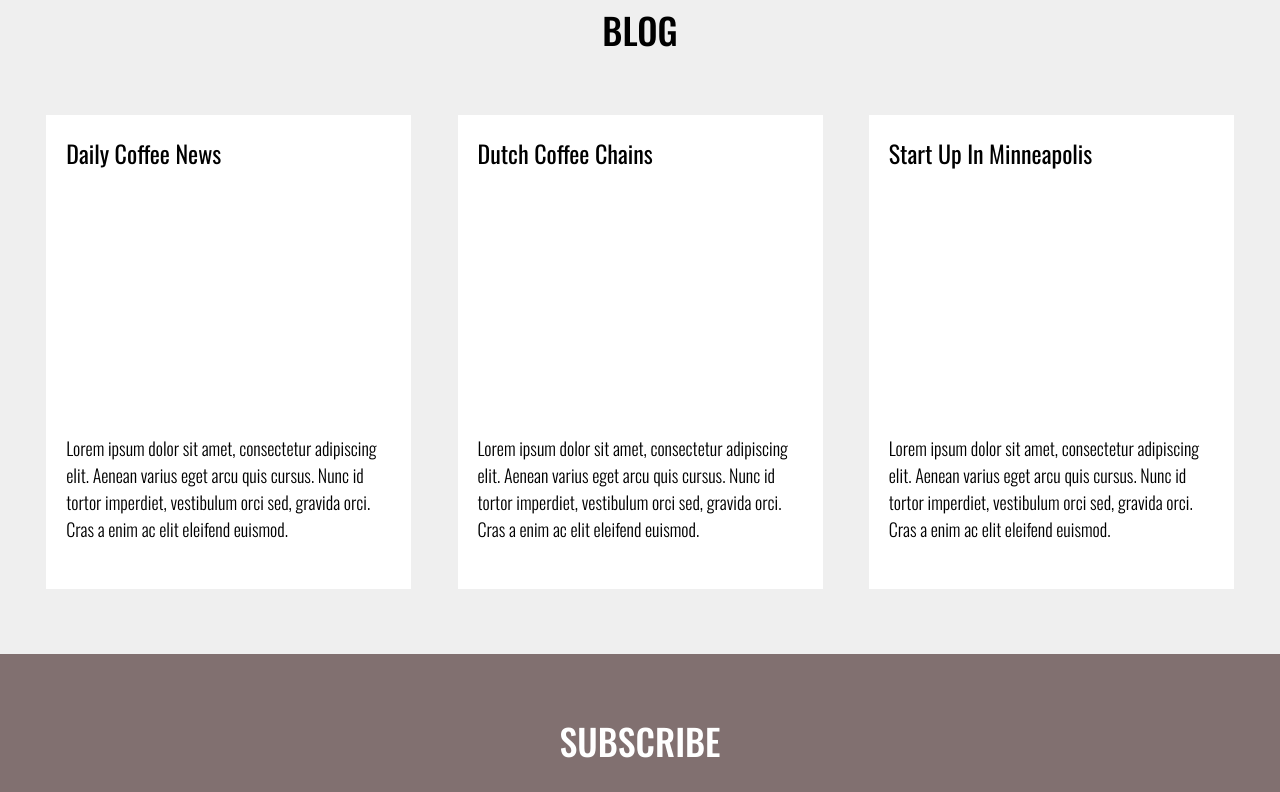
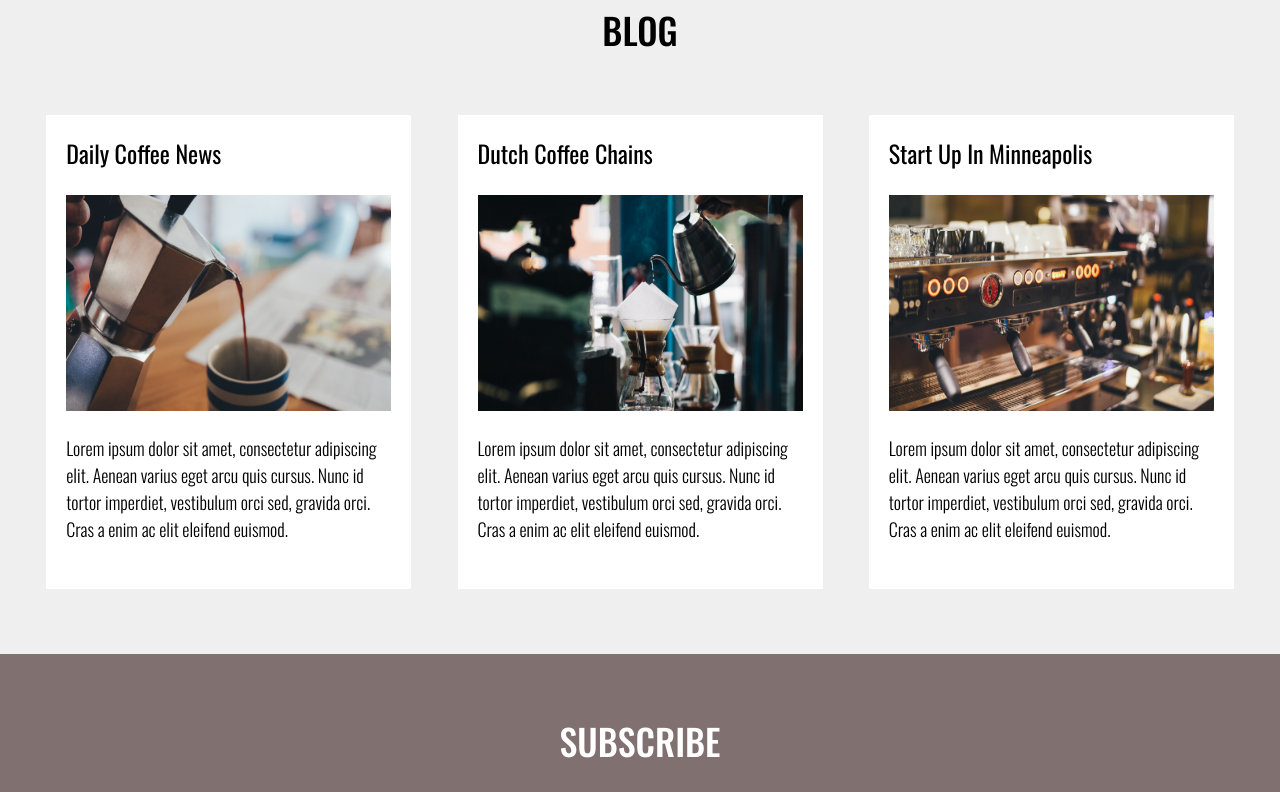
Before and after one commit to Khobtar/LandingPageCoffe, a plain HTML site: page index.html in a window 1280 px wide. Shown: the part 1612-2404 px from the top of the page. Drawn offline with nearby package versions, Linux system fonts and the light colour scheme.

Commit message:
Update style.css

```diff
--- a/style.css
+++ b/style.css
@@ -58,7 +58,7 @@ color: #000000;
 }
 .billboard {
     height: 812px;
-    background-image: url(/css/img/coffee_img.jpg);
+    background-image: url(coffee_img.jpg);
     background-size: 100% 100%;
 display: flex;
 flex-direction: column;
@@ -179,7 +179,7 @@ margin-left: 20px;
 .card_img1 {
     width: 325px;
     height: 216px;
-    background-image: url(/css/img/card1.jpg);
+    background-image: url(card1.jpg);
     background-size: 100% 100%;
     margin:24px 20px;
 }
@@ -200,14 +200,14 @@ margin-left: 20px;
 .card_img2 {
     width: 325px;
     height: 216px;
-    background-image: url(/css/img/card2.jpg);
+    background-image: url(card2.jpg);
     background-size: 100% 100%;
     margin:24px 20px;
 }
 .card_img3 {
     width: 325px;
     height: 216px;
-    background-image: url(/css/img/card3.jpg);
+    background-image: url(card3.jpg);
     background-size: 100% 100%;
     margin:24px 20px;
 }
```
